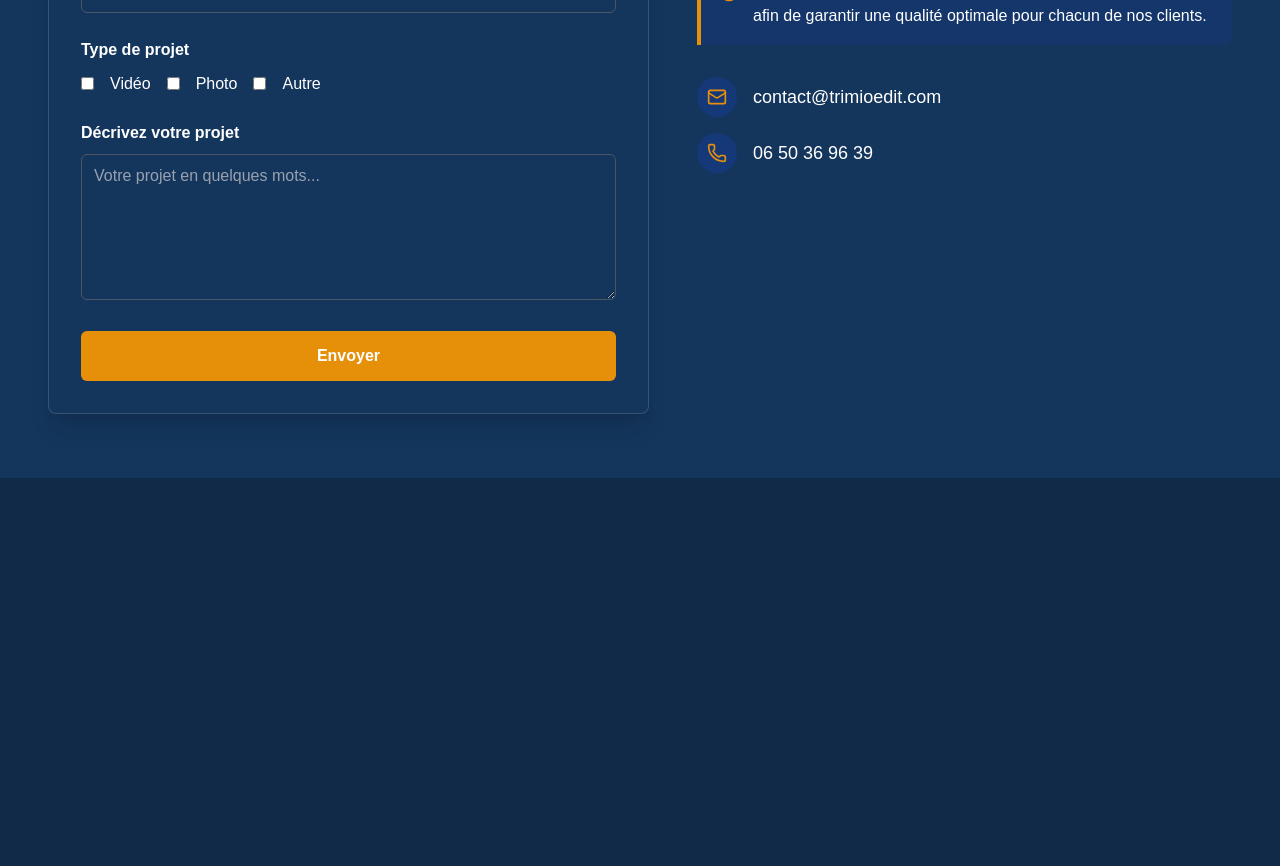
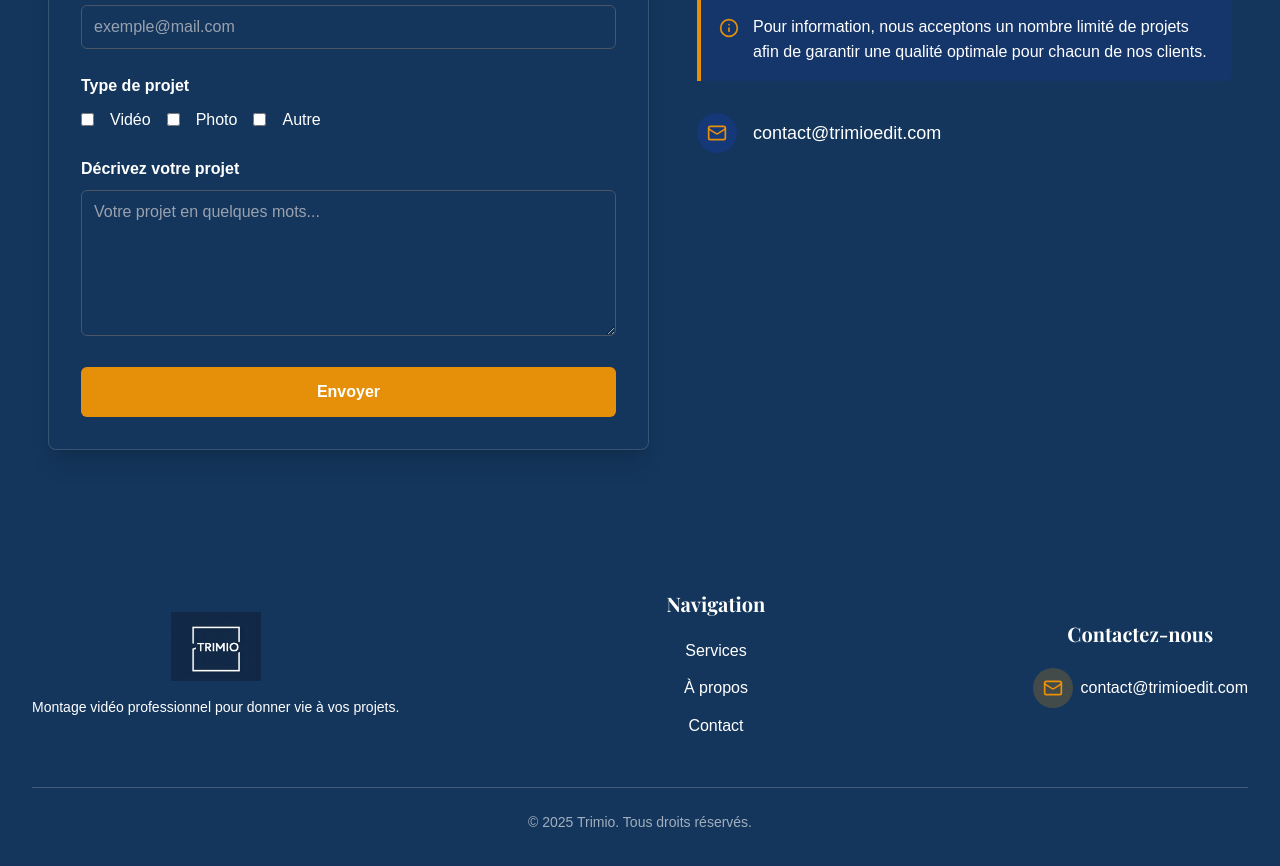
Before and after one commit to EdwinDij/trimio, a Next.js app: page / in a window 1280 px wide. Shown: the part 2440-3306 px from the top of the page. Before the commit the page ends 2918 px from the top, so only its background shows below. Built offline with nearby package versions, Linux system fonts and the light colour scheme.

Commit message:
ajout du composant Footer avec navigation et informations de contact

```diff
--- a/app/components/index.ts
+++ b/app/components/index.ts
@@ -1,2 +1,2 @@
-export { Header } from './layout';
+export { Header, Footer } from './layout';
 export { Hero, Services, About, Contact } from './section';
--- /dev/null
+++ b/app/components/layout/footer.tsx
@@ -0,0 +1,75 @@
+import React from "react";
+import Logo from "../../../public/LOGO-1.png";
+import Image from "next/image";
+import { navbarItem } from "../../types/listItems";
+import Link from "next/link";
+import { Mail } from "lucide-react";
+
+export const Footer = () => {
+  const navLinks: navbarItem[] = [
+    {
+      id: "services",
+      label: "Services",
+    },
+    {
+      id: "about",
+      label: "À propos",
+    },
+    {
+      id: "contact",
+      label: "Contact",
+    },
+  ];
+
+  return (
+    <footer className="py-10 text-center bg-[#14365C] text-white">
+      <div className="max-w-7xl mx-auto px-4 sm:px-6 lg:px-8">
+        <div className="flex items-center max-sm:flex-col gap-6 justify-between mb-6">
+          <div className="flex flex-col items-center mb-6">
+            <Image
+              src={Logo}
+              width={90}
+              height={50}
+              alt="Trimio Logo"
+              className="mb-4"
+            />
+            <p className="text-white text-sm">
+              Montage vidéo professionnel pour donner vie à vos projets.
+            </p>
+          </div>
+          <div className="flex flex-col mb-6 gap-3 items-left">
+            <h2 className="text-xl font-bold text-white mb-2">Navigation</h2>
+            {navLinks.map((link) => (
+              <Link
+                key={link.id}
+                href={`#${link.id}`}
+                className="text-white hover:text-amber-500 transition-colors px-4"
+              >
+                {link.label}
+              </Link>
+            ))}
+          </div>
+          <div className="flex flex-col mb-6 gap-3 items-left">
+            <h2 className="text-xl font-bold text-white mb-2">Contactez-nous</h2>
+            <div className="flex items-center gap-2">
+              <div className="w-10 h-10 rounded-full bg-amber-500/20 flex items-center justify-center">
+                <Mail className="w-5 h-5 text-amber-500/90" />
+              </div>
+              <Link
+                href="mailto:contact@trimioedit.com"
+                className="hover:text-amber-500/90 transition-colors"
+              >
+                contact@trimioedit.com
+              </Link>
+            </div>
+          </div>
+        </div>
+
+        {/* LIGNE + COPYRIGHT */}
+        <div className="border-t border-white/20 pt-6 text-sm text-white/60">
+         {"© " + new Date().getFullYear()} Trimio. Tous droits réservés.
+        </div>
+      </div>
+    </footer>
+  );
+};
--- a/app/components/layout/index.ts
+++ b/app/components/layout/index.ts
@@ -1 +1,2 @@
 export { Header } from './header';
+export { Footer } from './footer';
--- a/app/components/section/contact.tsx
+++ b/app/components/section/contact.tsx
@@ -2,10 +2,11 @@
 import { motion } from "framer-motion";
 import { Info, Mail, Phone } from "lucide-react";
 import React from "react";
+import Link from "next/link";
 
 export const Contact = () => {
   return (
-    <section id="contact" className="bg-[#14365C] text-white py-16 px-4">
+    <section id="contact" className="bg-[#14365C] text-white py-25 px-4">
       <div className="max-w-7xl mx-auto px-4 sm:px-6 lg:px-8">
         {/* Titre + intro */}
         <motion.div
@@ -153,14 +154,14 @@ export const Contact = () => {
                 <div className="w-10 h-10 rounded-full bg-blue-800/30 flex items-center justify-center">
                   <Mail className="w-5 h-5 text-amber-500/90" />
                 </div>
-                <a
+                <Link
                   href="mailto:contact@trimioedit.com"
                   className=" hover:text-amber-500/90 transition-colors"
                 >
                   contact@trimioedit.com
-                </a>
+                </Link>
               </div>
-              <div className="flex items-center space-x-4 text-lg">
+              {/* <div className="flex items-center space-x-4 text-lg">
                 <div className="w-10 h-10 rounded-full bg-blue-800/30 flex items-center justify-center">
                   <Phone className="w-5 h-5 text-amber-500/90" />
                 </div>
@@ -170,7 +171,7 @@ export const Contact = () => {
                 >
                   06 50 36 96 39
                 </a>
-              </div>
+              </div> */}
             </div>
           </motion.div>
         </div>
--- a/app/page.tsx
+++ b/app/page.tsx
@@ -1,4 +1,4 @@
-import { Header, Hero, Services, About, Contact } from "./components";
+import { Header, Hero, Services, About, Contact, Footer } from "./components";
 export default function Home() {
   return (
     <>
@@ -9,6 +9,7 @@ export default function Home() {
         <About />
         <Contact />
       </main>
+      <Footer />
     </>
   );
 }
```
